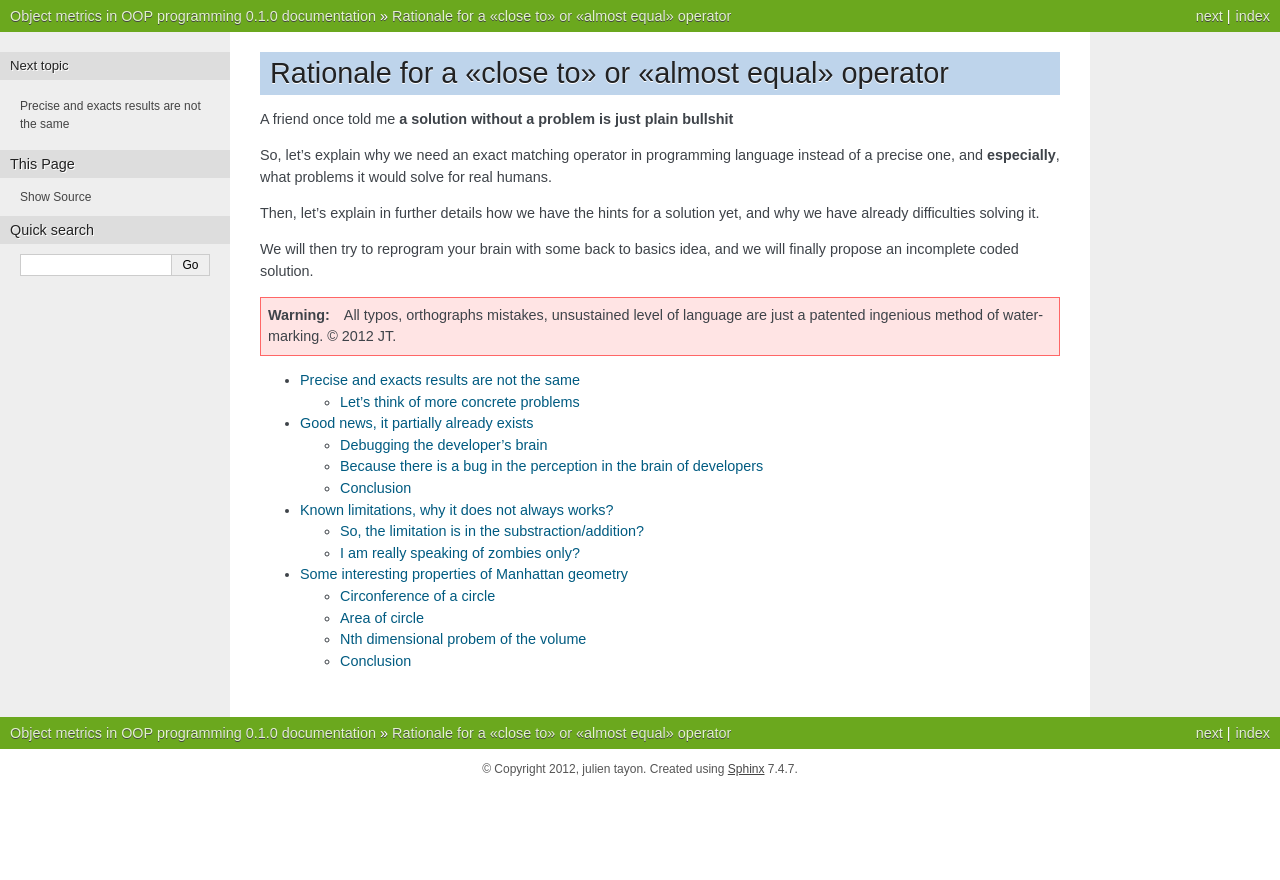
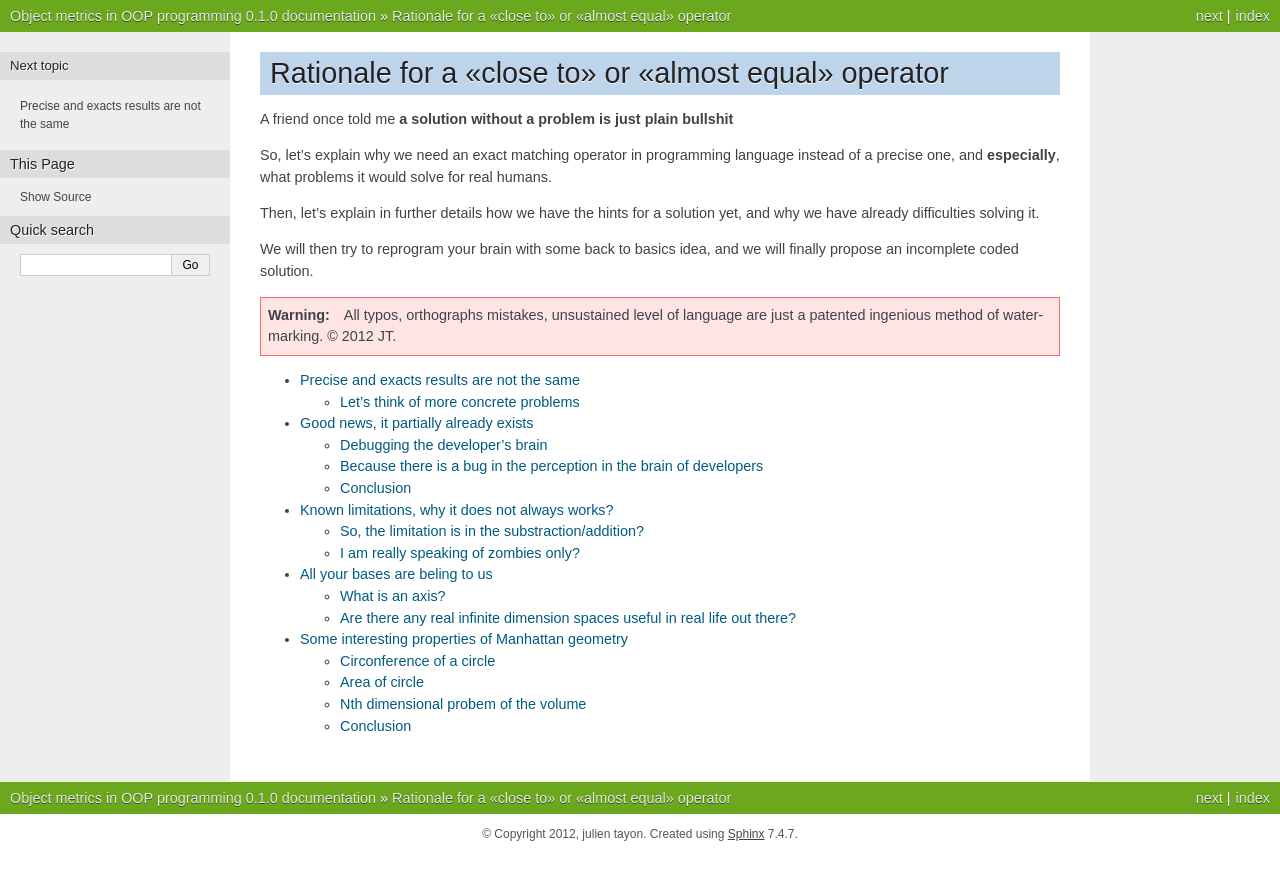
Before and after one commit to jul/OOP-metrics, a Sphinx documentation site: the page built from docs/source/index.rst, in a window 1280 px wide. Shown: the top 880 px of the page. Built offline with Sphinx 7.4.7, drawn with Linux system fonts in a browser that asks for light colours; pages that are not in the unit, such as notebooks, are missing from menus; some of the changed lines change nothing that is shown.

Commit message:
adding the dimension problem I have not even scratched the surface :/

```diff
--- /dev/null
+++ b/docs/source/dimension.rst
@@ -0,0 +1,133 @@
+===============================
+All your bases are beling to us
+===============================
+
+A base is a set on uncorrelated dimensions.
+
+What are uncorrelated dimensions?
+
+We ain't doing SiFi so let's begin with the first question:
+
+What is an axis?
+================
+
+An axis is a right a on which you have corrdinates. Every points on the axis
+can be compared and have therefore a distance to the origin and between themselves.
+
+Weired Axis: incomplete knowledge and order
+-------------------------------------------
+
+It may seems odd, but in computer all day's life, we have axis on which we
+have no idea where to place our «points» but for which we can compute the distance.
+
+The best example that comes in mind are **strings**.
+
+We can have two strings *s1* and *s2* which we cannot plot on axis, we can't always tell if *s1* is greater than *s2*, but we can tell the distance between *s1* and *s2*.
+
+How is it possible?
+
+if *s1* is a subset of *s2* we can say *s1 < s2* however if *len(s1) == len(s2)*
+and s1 and s2 are made of  different characters we are stuck. That's were we use
+`Levenshtein distance`_
+
+So to sum up there exists problem for which in computer science we :
+
+- cannot say where a point is located;
+- cannot say the direction of a segment on to point of the axis;
+- can measure the norm between two points on the axis.
+
+So given 3 strings A, B, C on the axis of the string we cannot say if *A > B > C*, **but** we can say if **|AB| > |AC| or |AC| > |BC|**
+
+Of course, strings are not really points, they are sequences of points, they are
+segments. But what I say, is given we want to measure the distance between two points: **we don't care it behaves just the same**.
+
+Well, let's call it **geometrical duck typing** : if you can get the absolute
+distance between two entities of same type, we have far enough for the purpose
+of comparing. I hear some people jump off their chair: I have the norm, I don't
+have the direction.
+
+Héhé... I know, but I don't need it.
+
+
+.. _`Levenshtein distance`: http://en.wikipedia.org/wiki/Levenshtein_distance
+
+Are there any real infinite dimension spaces useful in real life out there?
+===========================================================================
+
+Well, google is mastering the art of projection in multi-dimensional space, so
+I dare say yes.
+
+Text indexation is a natural indefinite dimension problem
+---------------------------------------------------------
+
+On this one, I'll work on a simplified problem of the textual indexation geometry.
+
+What is Google's job:
+
+- the world is full of documents;
+- you want all documents relative to a word **Q**.
+
+So in terms of geometry you say that there exist a relationship between a
+documents made of N words Wn to one word Q. Since Wn and Q are of the same type
+we call this a projection. Since it can be more or less revelant, we see there
+is a logic of measure.
+
+Why is the word counter problem the most used problem for parallelism (map/reduce)?
+-----------------------------------------------------------------------------------
+
+Well, since working on sequence of words might be too hard here is one of the way
+people represent text:
+
+- you tokenize the text in plain string separated by their boundaries;
+- you transform each words in its invariant natural form (go, gone, going becomes go(verb));
+- you get rid of useless words (articles and maybe preposition);
+- you count each invariant form.
+
+So you have built an incomplete vector of word.
+Each invariant form is a dimension;
+Each count is a scalar aka a measure/distance/coordinate on the axis of the invariant form.
+
+Why is the vector incomplete? Unless you are a dictionnary you use less word in
+your text than the whole available words in the language.
+
+Building the canonical text corresponding to the keyword Q
+----------------------------------------------------------
+
+This a secret of fabrication, but it usually begins with human beings tagging
+various text the more accurately possible with keywords. Than afterwords,
+with a statisticall analysis, for each invariant form of a word, you'll decide
+if the presence of the word is correlated to the keyword.
+
+Once you have the list of the Words, you know just do a frequential analysis,
+and for a given keyword **Q** you have a canonical word counter of invariant form
+**Vq**.
+
+**A keyword Q is now associated with an incomplete vector Vq pointing in a certain direction**
+
+
+Searching the text the closest to your query
+--------------------------------------------
+
+For each **Vti** which represents the Vector of a text **t** expressed as a word counter of its invariant form,
+you:
+
+- you normalize each **Vti**;
+- you project each **Vti** on **Vq** with a classical dot product*;
+- you give every results of the **Vti** that are the closest to **Vq** given a confidence margin.
+
+.. note:: **dot product on words**:
+    let dot be zero
+    for each words present in Vti and Vq:
+        multiply frequence of Wti and Vq
+        add it to dot
+    return dot
+
+    now, since Vti and Vq are normalized you have
+    a scalar *Confidence* called **c** which varies
+    from 0 to 1 which says how much *Vti* is pointing
+    in direction *Vq*.
+
+The problem with distance and measures, is that you can
+use a lot of other metrics. For instance you can
+weight the words with its presence in anything that
+semantically denotes a stress (title, emphasis, URL).
--- a/docs/source/index.rst
+++ b/docs/source/index.rst
@@ -29,5 +29,6 @@ will finally propose an incomplete coded solution.
    existing
    known_api
    limitation
+   dimension
    manhattan
    :maxdepth: 2
```
